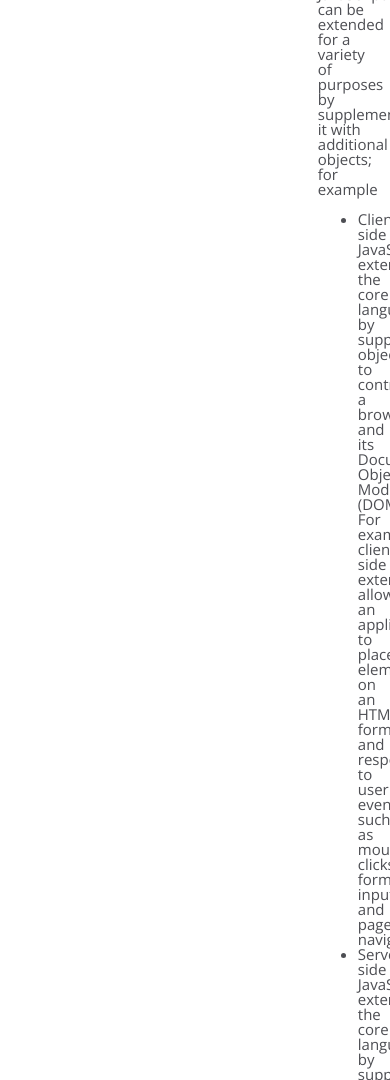
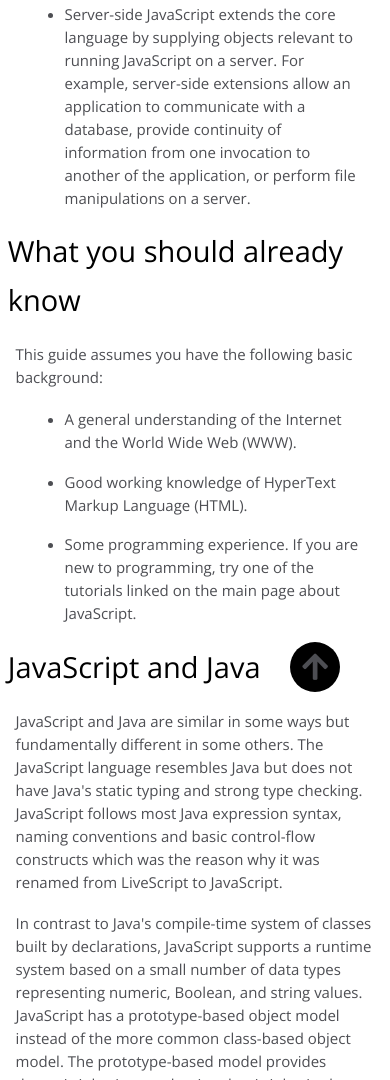
Before and after one commit to Av3kE/js-technical-documentation-page, a plain HTML site: page index.html in a window 390 px wide. Shown: the part 920-2000 px from the top of the page. Drawn offline with nearby package versions, Linux system fonts and the light colour scheme.

Commit message:
last-steps

```diff
--- a/index.html
+++ b/index.html
@@ -10,10 +10,12 @@
     <link rel="stylesheet" href="reset.css" type="text/css">
     <link rel="stylesheet" href="style.css" type="text/css">
     <link href="https://fonts.googleapis.com/css?family=Open+Sans:400" rel="stylesheet" />
+    <link href="https://fonts.googleapis.com/css?family=Space+Mono:regular,italic,700,700italic" rel="stylesheet" />
+    <link rel="stylesheet" href="https://use.fontawesome.com/releases/v5.15.4/css/all.css" integrity="sha384-DyZ88mC6Up2uqS4h/KRgHuoeGwBcD4Ng9SiP4dIRy0EXTlnuz47vAwmeGwVChigm" crossorigin="anonymous"/>
 </head>
 
 <body>
-    <div class="wrapper">
+    <div class="wrapper" id="top">
         <nav id="navbar">
             <header>
                 <h1>JS Documentation</h1>
@@ -68,6 +70,7 @@
                         main page about JavaScript.</li>
                 </ul>
             </section>
+            <div class="sticky-to-the-top"><a href="#navbar"><i class="fas fa-arrow-up"></i></a></div>
             <section class="main-section" id="JavaScript_and_Java">
                 <header>JavaScript and Java</header>
                 <p>JavaScript and Java are similar in some ways but fundamentally different in some others. The
@@ -97,7 +100,7 @@
                 <p>To get started with writing JavaScript, open the Scratchpad and write your first "Hello world"
                     JavaScript
                     code:</p>
-                <code>function greetMe(yourName) { alert("Hello " + yourName); }
+                <code>function greetMe(yourName) { alert("Hello " + yourName); }<br>
                 greetMe("World");</code>
                 <p>Select the code in the pad and hit Ctrl+R to watch it unfold in your browser!</p>
             </section>
@@ -185,7 +188,7 @@
                 <header>Data types</header>
                 <p>The latest ECMAScript standard defines seven data types:</p>
                 <ul>
-                    <li>
+                    <li>Six data types that are primitives:
                         <ul>
                             <li>Boolean. true and false.</li>
                             <li>null. A special keyword denoting a null value. Because JavaScript is case-sensitive,
--- a/style.scss
+++ b/style.scss
@@ -8,6 +8,7 @@ $secondly-color: #4d4e53;
         size: 29px;
     }
 
+    line-height:49px;
     color: $main-color;
 }
 
@@ -18,6 +19,18 @@ $secondly-color: #4d4e53;
         size: 15px;
     }
 
+    line-height:23px;
+    color: $secondly-color;
+}
+
+@mixin space-mono12 {
+    font: {
+        family: "Space Mono", Arial, sans-serif;
+        weight: 400;
+        size: 12px;
+    }
+
+    line-height:25px;
     color: $secondly-color;
 }
 
@@ -26,7 +39,6 @@ body {
 
     .wrapper {
         width: 100%;
-        overflow: hidden;
         min-height: 100%;
 
         #navbar {
@@ -38,6 +50,21 @@ body {
             display: flex;
             flex-direction: column;
             border-right: 5px solid rgba(0, 22, 22, 0.4);
+            background: white;
+
+            @media only screen and (max-width:768px) {
+                width: 100%;
+                overflow-y: scroll;
+                min-height: 0;
+                max-height: 290px;
+                position: absolute;
+                border: none;
+            }
+            @media only screen and (max-width:350px) {
+                width: auto;
+                margin:0 auto;
+
+            }
 
             header {
                 text-align: center;
@@ -59,11 +86,49 @@ body {
                 text-decoration: none;
                 color: $secondly-color;
             }
+
         }
 
         #main-doc {
             padding: 2%;
             margin-left: 310px;
+
+            @media only screen and (max-width:768px) {
+                margin-left: 0;
+                margin-top: 310px;
+            }
+
+            .sticky-to-the-top {
+                display: none;
+                top: 90%;
+                right: 50px;
+                position: sticky;
+                width: 50px;
+                height: 50px;
+                border-radius: 100%;
+                background: $main-color;
+                float: right;
+
+                i {
+                    font-size: 30px;
+                    color: $secondly-color;
+                    transition: all 1s;
+
+                    @media all and (max-width:768px) {
+                        &:hover {
+                            color: #4d4e99;
+                        }
+                    }
+                }
+
+                @media all and (max-width:768px) {
+                    display: flex;
+                    display: flex;
+                    flex-direction: row;
+                    justify-content: center;
+                    align-items: center;
+                }
+            }
 
             .main-section {
                 header {
@@ -76,11 +141,31 @@ body {
                     display: block;
                     padding: 15px;
                     margin: 10px;
-                    background: rgba(55, 30, 60, 0.4);
+                    background: #F7F7F7;
+                    @include space-mono12;
+                    margin-left: 5%;
+
+                    @media all and (max-width:550px) {
+                        margin: 0 auto;
+                    }
+                }
+
+                p {
+                    margin: 3% 2vw;
+
+                    @media all and (max-width:550px) {
+                        margin: 5% 2vw;
+                    }
+                }
+
+                ul li {
+                    margin: 3% 5%;
+
+                    @media all and (max-width:550px) {
+                        margin: 5% 5%;
+                    }
                 }
             }
         }
     }
 }
-
-//"%*{}@#$&
```
Also changed, not shown: style.css, 1 other file.
